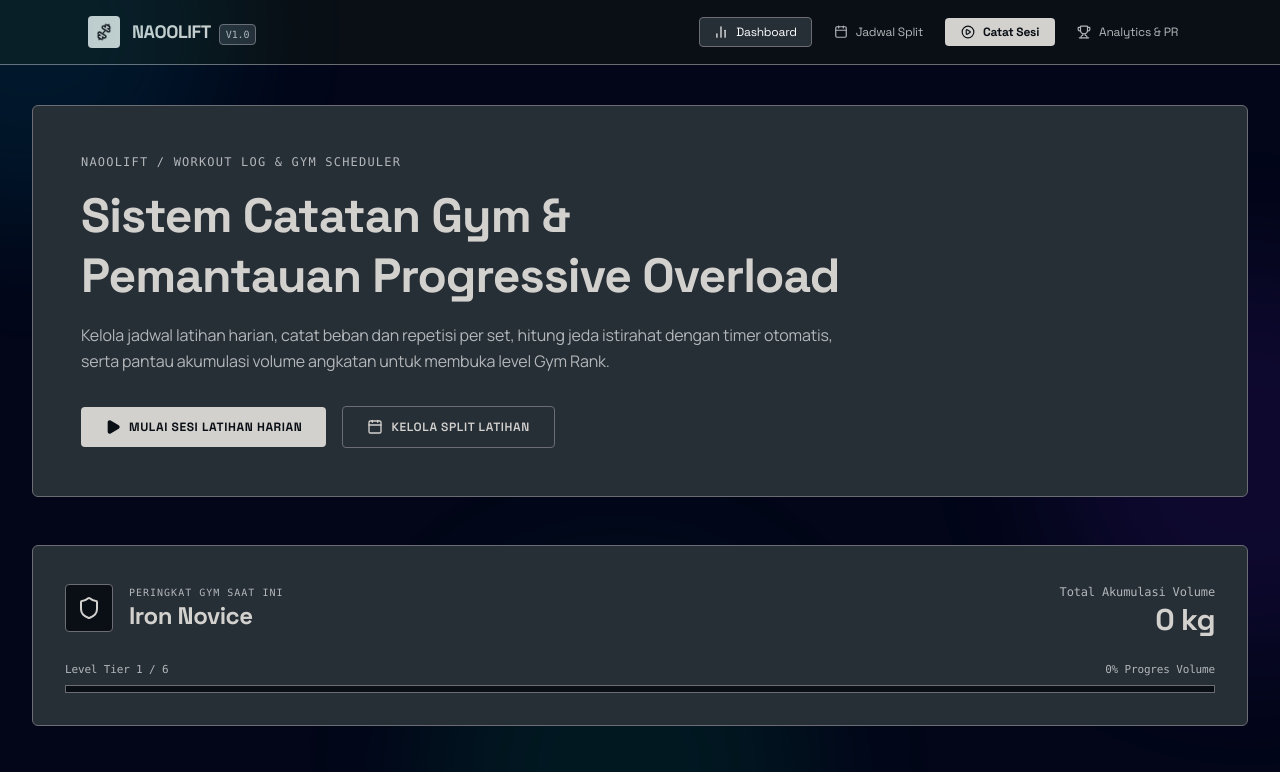
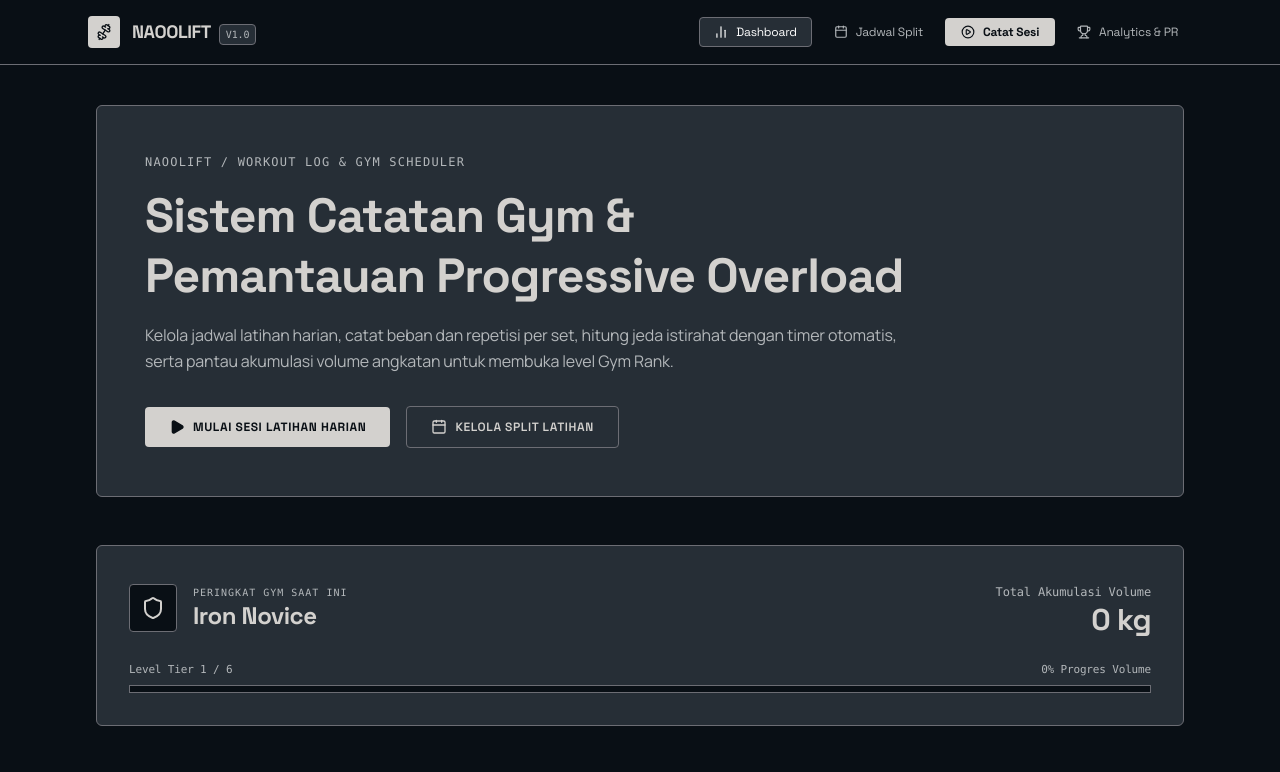
Before and after one commit to zysrnh/NaooLift_Project, a Next.js app in the folder frontend/: page / in a window 1280 px wide. Shown: the top 772 px of the page. Built offline with nearby package versions, Linux system fonts and the light colour scheme.

Commit message:
fix: remove ambient background glow in layout.tsx and set pure solid Midnight background

```diff
--- a/frontend/src/app/layout.tsx
+++ b/frontend/src/app/layout.tsx
@@ -14,17 +14,10 @@ export default function RootLayout({
 }) {
   return (
     <html lang="id" className="dark">
-      <body className="bg-slate-950 text-slate-100 min-h-screen flex flex-col antialiased selection:bg-cyan-500 selection:text-slate-950">
-        {/* Background Ambient Glowing Gradients */}
-        <div className="fixed inset-0 pointer-events-none z-0 overflow-hidden">
-          <div className="absolute -top-40 -left-40 w-96 h-96 bg-cyan-500/10 rounded-full blur-3xl" />
-          <div className="absolute top-1/3 -right-40 w-96 h-96 bg-violet-600/10 rounded-full blur-3xl" />
-          <div className="absolute -bottom-40 left-1/3 w-96 h-96 bg-emerald-500/10 rounded-full blur-3xl" />
-        </div>
-
+      <body className="bg-[#090F15] text-[#D3D1CE] min-h-screen flex flex-col antialiased">
         <Navbar />
 
-        <main className="flex-1 max-w-7xl w-full mx-auto px-4 sm:px-6 lg:px-8 py-6 pb-24 md:pb-12 z-10">
+        <main className="flex-1 max-w-6xl w-full mx-auto px-4 sm:px-6 lg:px-8 py-8 pb-24 md:pb-12">
           {children}
         </main>
       </body>
--- a/frontend/src/app/page.tsx
+++ b/frontend/src/app/page.tsx
@@ -63,7 +63,7 @@ export default function LandingPage() {
   const todayRoutine = routines.length > 0 ? routines[0] : null;
 
   return (
-    <div className="space-y-12 py-4 animate-fadeIn">
+    <div className="space-y-12 py-2 animate-fadeIn">
       {/* Editorial Hero Section */}
       <section className="solid-card p-8 sm:p-12 space-y-6">
         <div className="max-w-3xl space-y-4">
```
